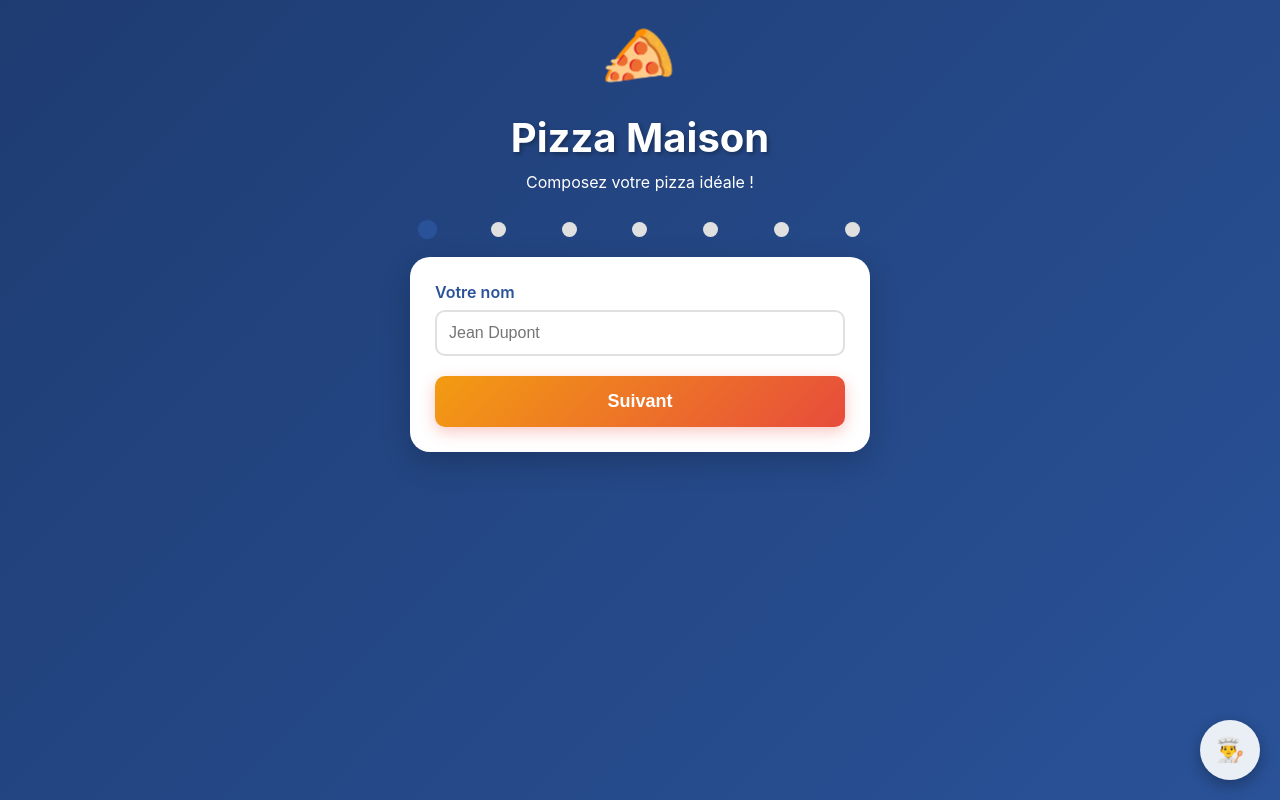
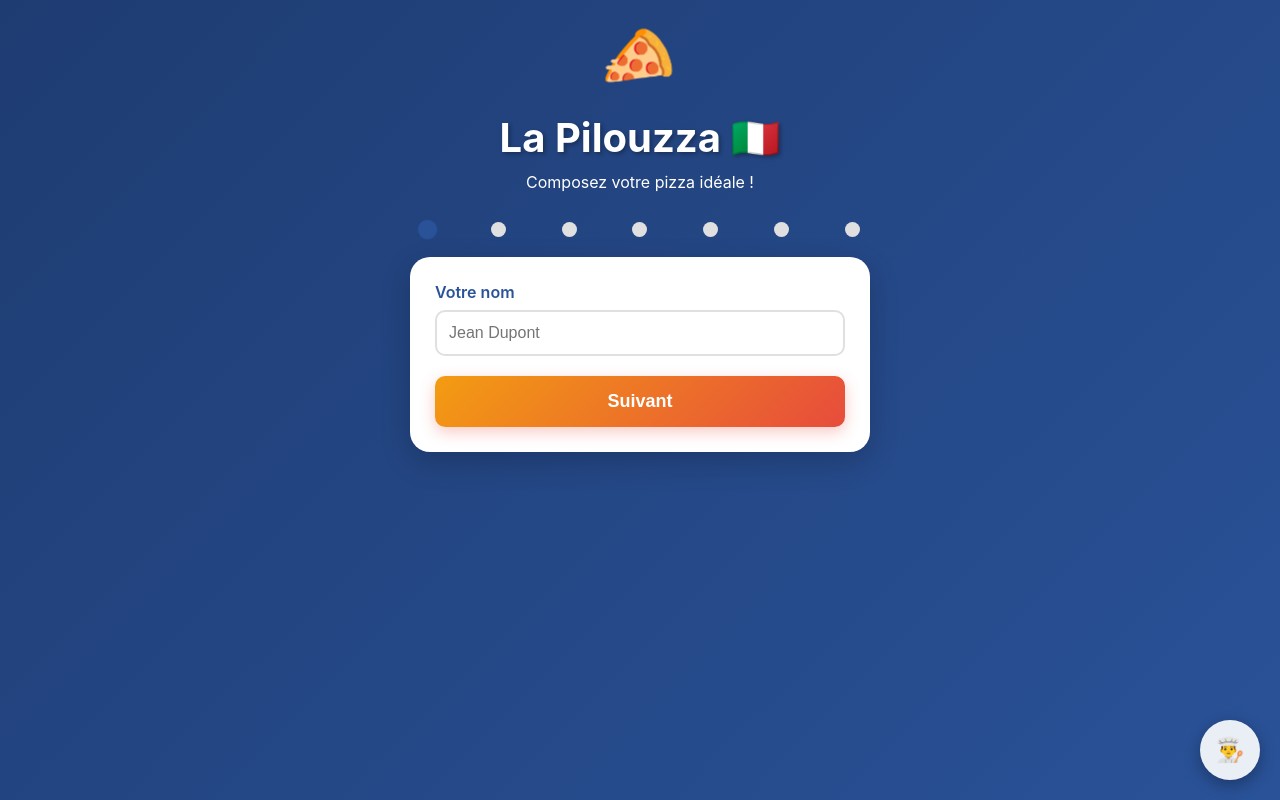
Before and after one commit to Pilou387/pilouzza, a plain HTML site: page index.html in a window 1280 px wide. Drawn offline with Linux system fonts and the light colour scheme.

Commit message:
Update index.html

```diff
--- a/index.html
+++ b/index.html
@@ -454,7 +454,7 @@
         <div id="orderView" class="order-view">
             <div class="header">
                 <div class="pizza-icon">🍕</div>
-                <h1>Pizza Maison</h1>
+                <h1>La Pilouzza 🇮🇹</h1>
                 <p>Composez votre pizza idéale !</p>
             </div>
 
```
